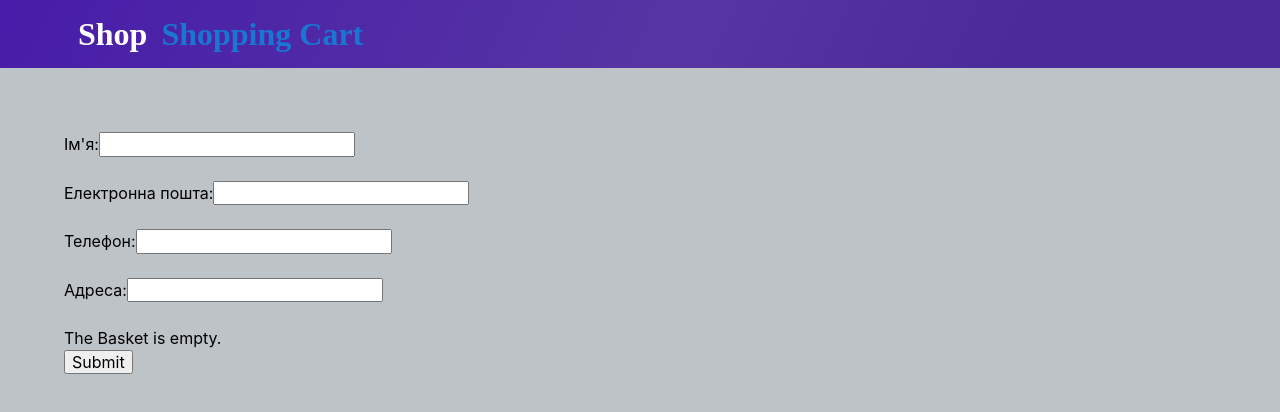
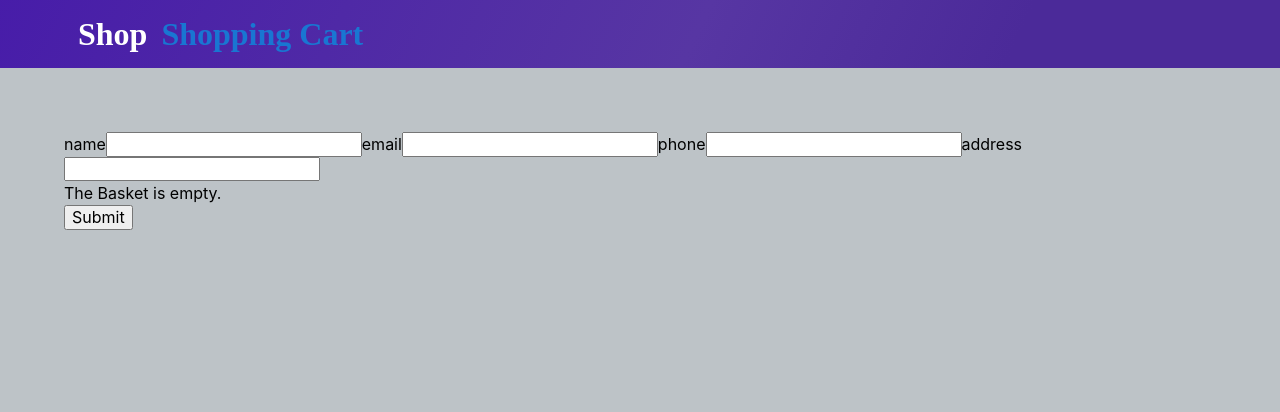
Before and after one commit to OPaslavskiy/Delivery-app-, a React (Vite) app: page /delivery-app/shopingcart in a window 1280 px wide. Shown: the top 412 px of the page. Built offline with nearby package versions, Linux system fonts and the light colour scheme.

Commit message:
refactoring code

```diff
--- a/src/components/ContactInfo/ContactInfo.jsx
+++ b/src/components/ContactInfo/ContactInfo.jsx
@@ -1,75 +1,28 @@
-import { Outlet } from "react-router-dom";
-import React, { useState } from "react";
+import React from "react";
+import { Input } from "../Input/Input";
 // import { Header, LogoLink } from "./AppBar.styled";
 
 export const ContactInfo = ({ contactInfo, setContactInfo }) => {
-  //   const [formData, setFormData] = useState({
-  //     name: "",
-  //     email: "",
-  //     phone: "",
-  //     address: "",
-  //   });
-
-  const handleChange = (event) => {
-    setContactInfo({
-      ...contactInfo,
-      [event.target.name]: event.target.value,
-    });
+  const handleChange = ({ target: { name, value } }) => {
+    setContactInfo((prev) => ({
+      ...prev,
+      [name]: value,
+    }));
   };
 
   return (
     <>
       <form>
-        <label htmlFor="name">Ім'я:</label>
-        <input
-          type="text"
-          id="name"
-          name="name"
-          value={contactInfo.name}
-          onChange={handleChange}
-          required
-        />
-        <br />
-        <br />
-
-        <label htmlFor="email">Електронна пошта:</label>
-        <input
-          type="email"
-          id="email"
-          name="email"
-          value={contactInfo.email}
-          onChange={handleChange}
-          required
-        />
-        <br />
-        <br />
-
-        <label htmlFor="phone">Телефон:</label>
-        <input
-          type="tel"
-          id="phone"
-          name="phone"
-          value={contactInfo.phone}
-          onChange={handleChange}
-          required
-        />
-        <br />
-        <br />
-
-        <label htmlFor="address">Адреса:</label>
-        <input
-          type="text"
-          id="address"
-          name="address"
-          value={contactInfo.address}
-          onChange={handleChange}
-          required
-        />
-        <br />
-        <br />
+        {Object.keys(contactInfo).map((item) => (
+          <Input
+            key={item}
+            item={item}
+            handleChange={handleChange}
+            contactInfo={contactInfo}
+            setContactInfo={setContactInfo}
+          />
+        ))}
       </form>
-
-      {/* <button onClick={handleSubmit}>Надіслати</button> */}
     </>
   );
 };
--- /dev/null
+++ b/src/components/Input/Input.jsx
@@ -0,0 +1,15 @@
+import React from "react";
+
+export const Input = ({ item, handleChange, contactInfo }) => (
+  <>
+    <label htmlFor={item}>{item}</label>
+    <input
+      type={item === "phone" ? "phone" : "text"}
+      id={item}
+      name={item}
+      value={contactInfo[item]}
+      onChange={handleChange}
+      required
+    />
+  </>
+);
--- a/src/components/ShopingCart/ShoppingCart.jsx
+++ b/src/components/ShopingCart/ShoppingCart.jsx
@@ -19,8 +19,8 @@ const ShopingCart = () => {
         />
       </div>
       <div>
-        {arrayGoods.length ? (
-          arrayGoods.map((good) => (
+        {arrayGoods?.length ? (
+          arrayGoods?.map((good) => (
             <div key={good._id}>
               <img
                 src={good.image}
--- a/src/components/Shops/Shops.jsx
+++ b/src/components/Shops/Shops.jsx
@@ -45,9 +45,7 @@ const Shops = () => {
         <ButtonList loadGoods={loadGoods} />
       </div>
       <div>
-        {goods.map((good) => {
-          console.log(good.image);
-          return (
+        {goods.map((good) => (
           <div key={good._id}>
             <p>{good.titel}</p>
             <img
@@ -61,8 +59,7 @@ const Shops = () => {
               add to Cart
             </button>
           </div>
-          );
-        })}
+        ))}
       </div>
     </>
   );
```
Lines whose indentation alone changed are shown as unchanged.
